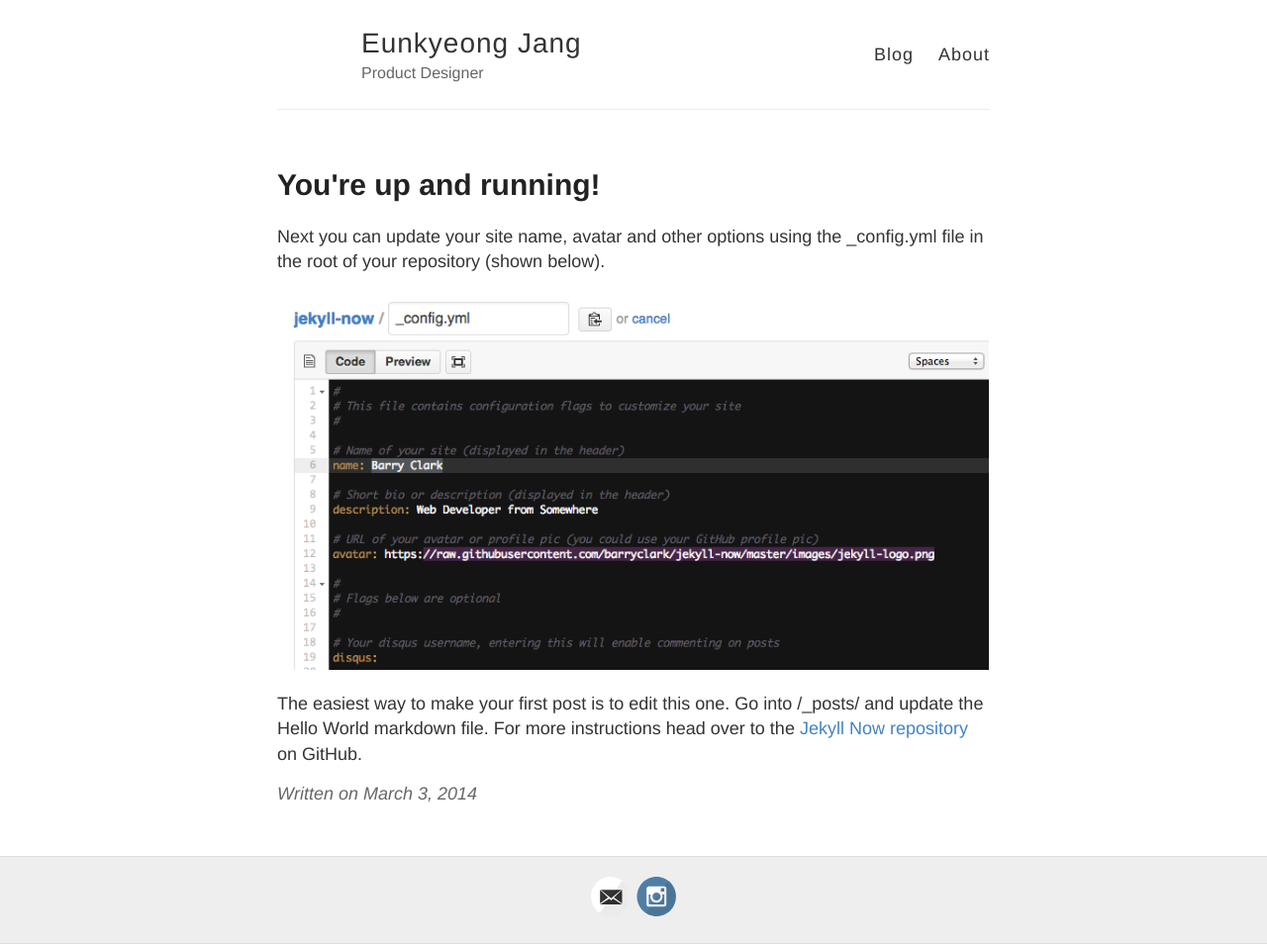
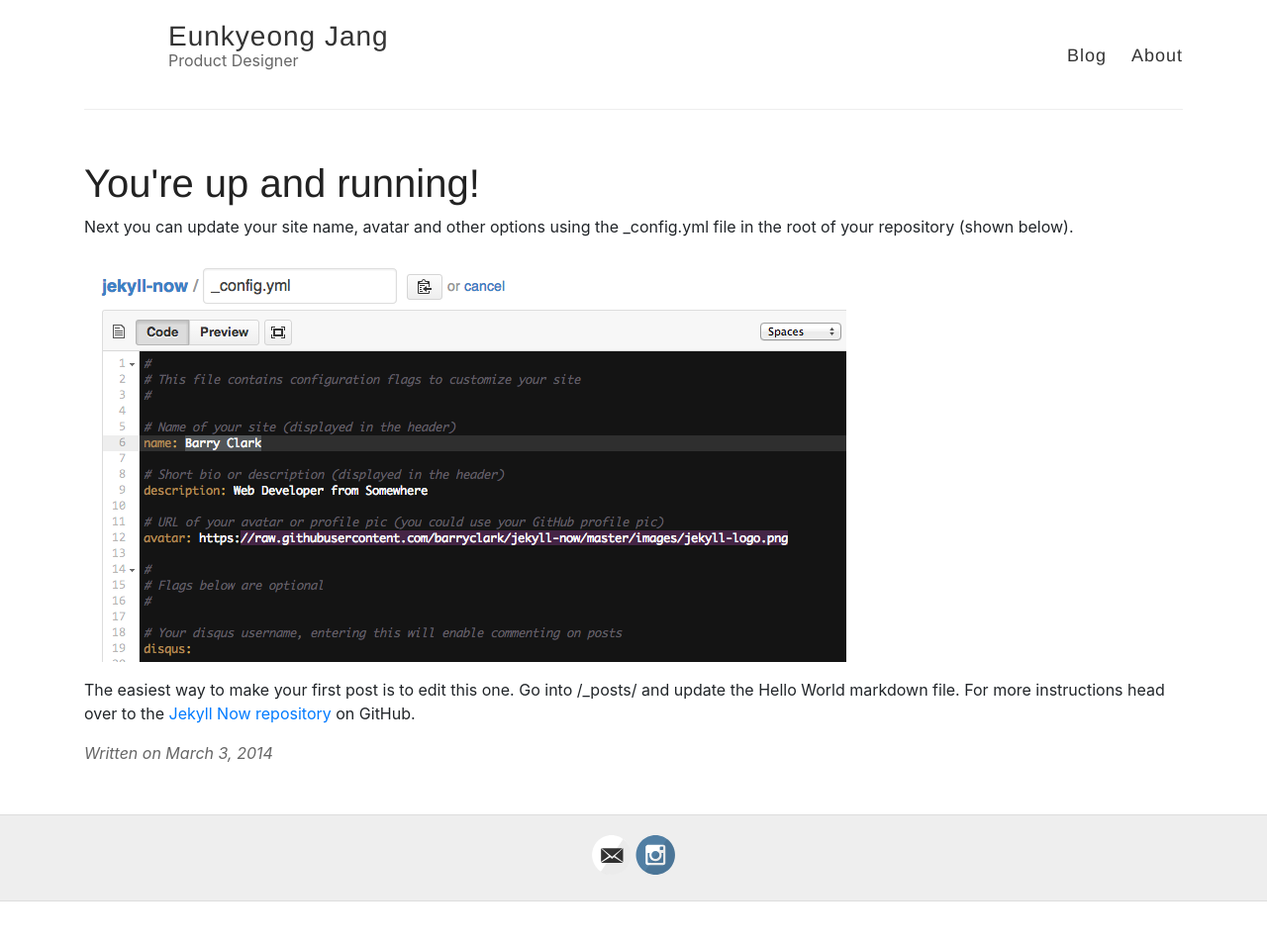
Before and after one commit to Ungkiki/Portfolio, a Jekyll site: the page built from _posts/2014-3-3-Hello-World.md, in a window 1280 px wide. Shown: the whole page at 99% size. Built offline with Jekyll 4.4.1, drawn with Linux system fonts in a browser that asks for light colours; nearby versions of some CDN libraries; after the commit the page ends 911 px from its top, so only the background shows below that.

Commit message:
Bootstrap, JQuery CDN 추가

```diff
--- a/_layouts/default.html
+++ b/_layouts/default.html
@@ -9,8 +9,20 @@
       <script src="http://html5shiv.googlecode.com/svn/trunk/html5.js"></script>
     <![endif]-->
 
+    <!-- CSS -->
     <link rel="stylesheet" type="text/css" href="{{ site.baseurl }}/style.css" />
+
+    <!-- 이건 뭔지 모르겠다 -->
     <link rel="alternate" type="application/rss+xml" title="{{ site.name }} - {{ site.description }}" href="{{ site.baseurl }}/feed.xml" />
+
+    <!-- Bootstrap Viewport로 Mobile에서 zoom 방지) -->
+    <meta name="viewport" content="width=device-width, initial-scale=1">
+
+    <!-- Bootstrap CDN -->
+    <link rel="stylesheet" href="https://stackpath.bootstrapcdn.com/bootstrap/4.2.1/css/bootstrap.min.css" integrity="sha384-GJzZqFGwb1QTTN6wy59ffF1BuGJpLSa9DkKMp0DgiMDm4iYMj70gZWKYbI706tWS" crossorigin="anonymous">
+
+    <!-- JQuery CDN -->
+    <script src="https://ajax.googleapis.com/ajax/libs/jquery/3.3.1/jquery.min.js"></script>
 
     <!-- Created with Jekyll Now - http://github.com/barryclark/jekyll-now -->
   </head>
```
